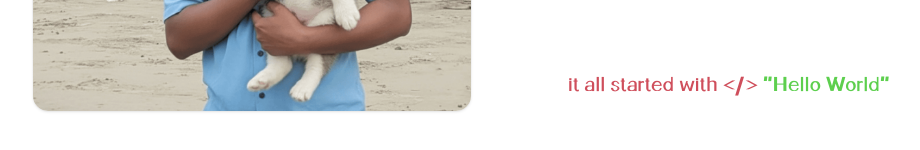
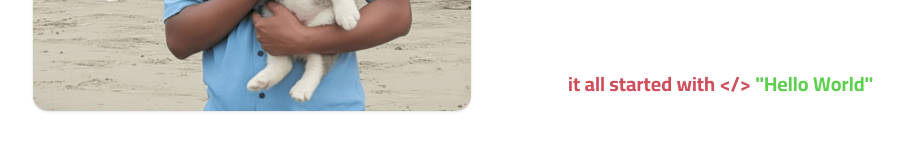
Before and after one commit to uzicodes/utsho-heaven-chowdhury, a Next.js app: page / in a window 1280 px wide. Shown: the part 2178-2328 px from the top of the page, without its empty margins (120-1040 px from the left). Built offline with nearby package versions, Linux system fonts and the light colour scheme.

Commit message:
feat: changed the verified badge & font changed for the flip word in about section

```diff
--- a/src/app/about/about.tsx
+++ b/src/app/about/about.tsx
@@ -135,13 +135,13 @@ export default function About(): React.ReactElement {
                 </blockquote>
                 <br></br>
 
-                <motion.p variants={textItemVariant} className="text-white lora-font">{`Let's not forget-`}</motion.p>
+                <motion.p variants={textItemVariant} className="text-white cairo-font">{`Let's not forget-`}</motion.p>
                 <br></br>
 
                 {/* Pop-in animation for the code text */}
                 <motion.p
                   variants={textItemVariant}
-                  className="text-xl flipwords-font"
+                  className="text-xl cairo-font"
                   style={{ color: '#CF4E5B' }}
                 >
                   {`it all started with </> `}
@@ -150,6 +150,7 @@ export default function About(): React.ReactElement {
                     whileInView={{ opacity: 1, scale: 1 }}
                     transition={{ type: "spring", stiffness: 200, delay: 1.0 }}
                     style={{ color: '#5DCF4E', display: 'inline-block' }}
+                    className="cairo-font"
                   >
                     "Hello World"
                   </motion.span>
--- a/src/app/education/page.tsx
+++ b/src/app/education/page.tsx
@@ -333,7 +333,7 @@ const EducationSection: React.FC = () => {
                                             />
                                             <div className="absolute top-2 right-2 bg-teal-500/20 text-teal-400 px-2 py-1 rounded text-xs flex items-center gap-1">
                                                 <Award className="w-3 h-3" />
-                                                Verified
+
                                             </div>
                                         </div>
                                     </div>
```
